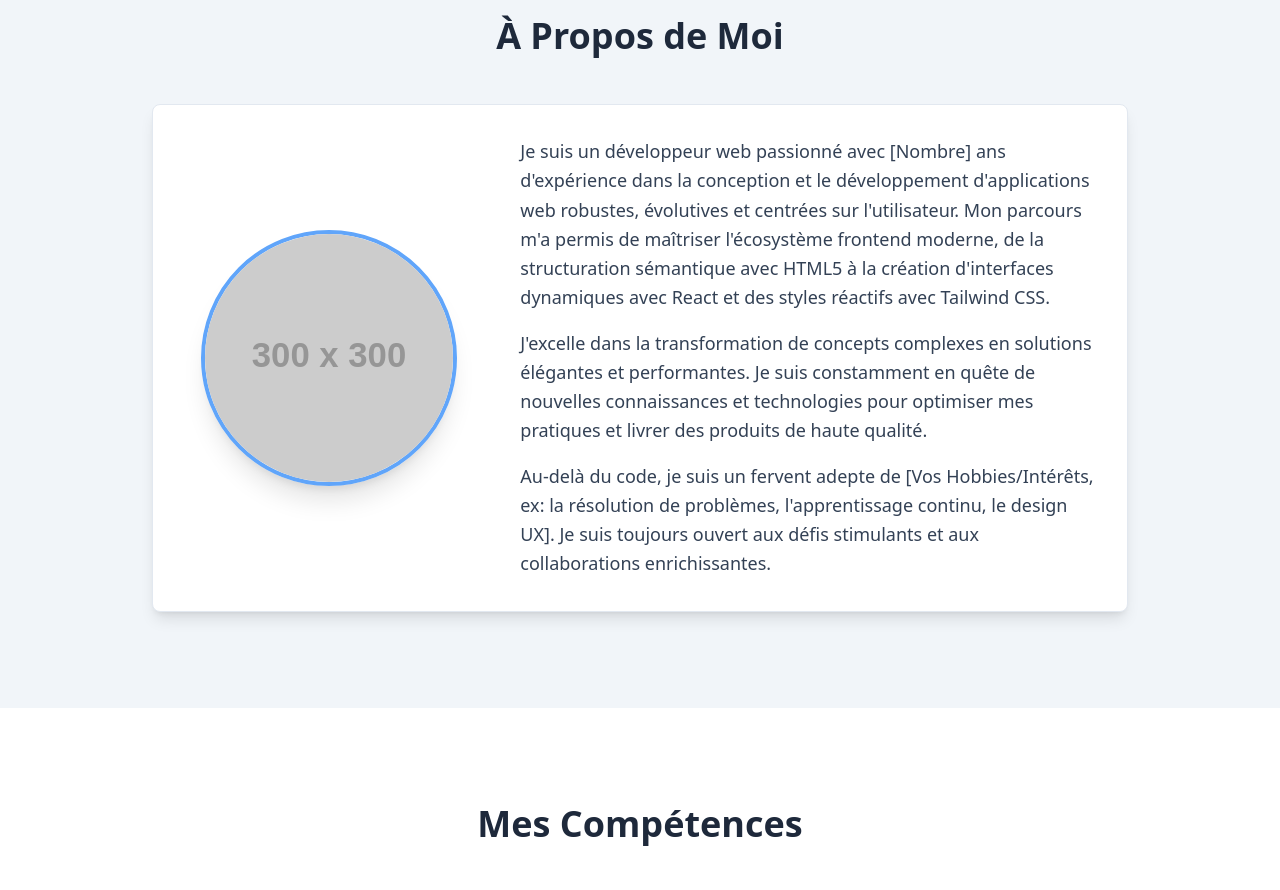
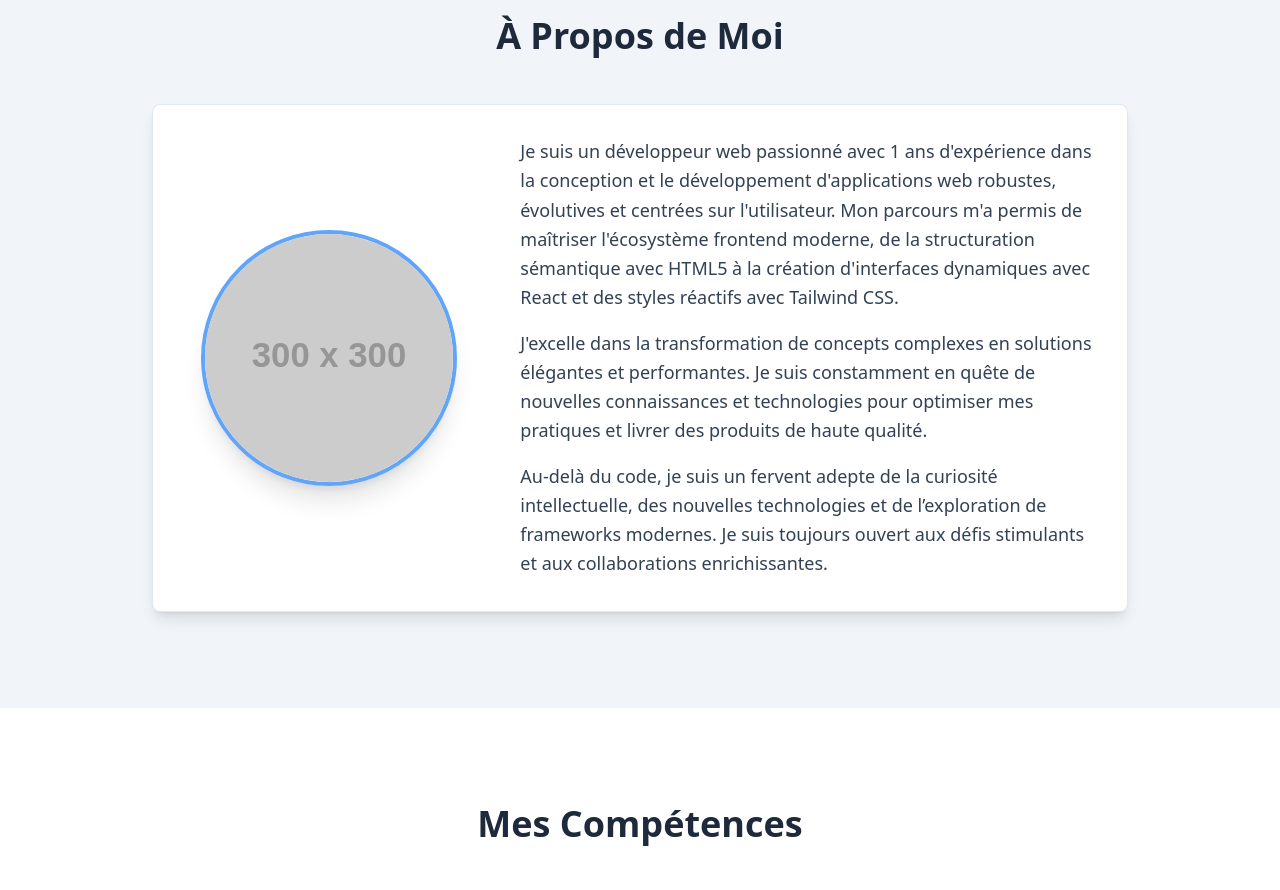
Before and after one commit to Jugurtha-Dev/Site-Web-Portfolio, a plain HTML site: page index.html in a window 1280 px wide. Shown: the part 880-1770 px from the top of the page. Drawn offline with nearby package versions, Linux system fonts and the light colour scheme; placeholder pictures from the web are drawn by us.

Commit message:
modification du fichier index.html

```diff
--- a/index.html
+++ b/index.html
@@ -185,13 +185,13 @@
                             </div>
                             <div className="md:w-2/3 text-lg leading-relaxed text-slate-700 dark:text-slate-300">
                                 <p className="mb-4">
-                                    Je suis un développeur web passionné avec [Nombre] ans d'expérience dans la conception et le développement d'applications web robustes, évolutives et centrées sur l'utilisateur. Mon parcours m'a permis de maîtriser l'écosystème frontend moderne, de la structuration sémantique avec HTML5 à la création d'interfaces dynamiques avec React et des styles réactifs avec Tailwind CSS.
+                                    Je suis un développeur web passionné avec 1 ans d'expérience dans la conception et le développement d'applications web robustes, évolutives et centrées sur l'utilisateur. Mon parcours m'a permis de maîtriser l'écosystème frontend moderne, de la structuration sémantique avec HTML5 à la création d'interfaces dynamiques avec React et des styles réactifs avec Tailwind CSS.
                                 </p>
                                 <p className="mb-4">
                                     J'excelle dans la transformation de concepts complexes en solutions élégantes et performantes. Je suis constamment en quête de nouvelles connaissances et technologies pour optimiser mes pratiques et livrer des produits de haute qualité.
                                 </p>
                                 <p>
-                                    Au-delà du code, je suis un fervent adepte de [Vos Hobbies/Intérêts, ex: la résolution de problèmes, l'apprentissage continu, le design UX]. Je suis toujours ouvert aux défis stimulants et aux collaborations enrichissantes.
+                                    Au-delà du code, je suis un fervent adepte de la curiosité intellectuelle, des nouvelles technologies et de l’exploration de frameworks modernes. Je suis toujours ouvert aux défis stimulants et aux collaborations enrichissantes.
                                 </p>
                             </div>
                         </div>
```
